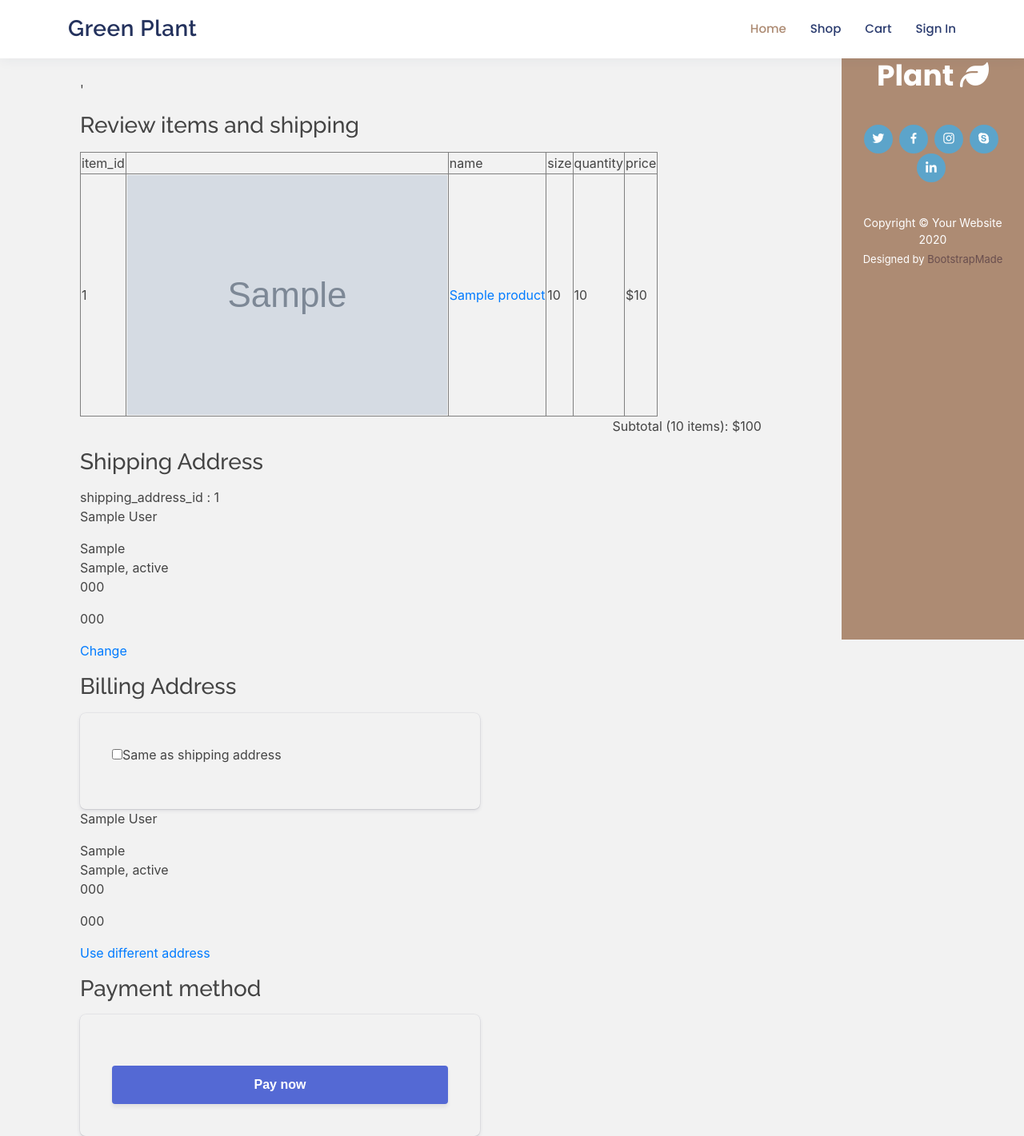
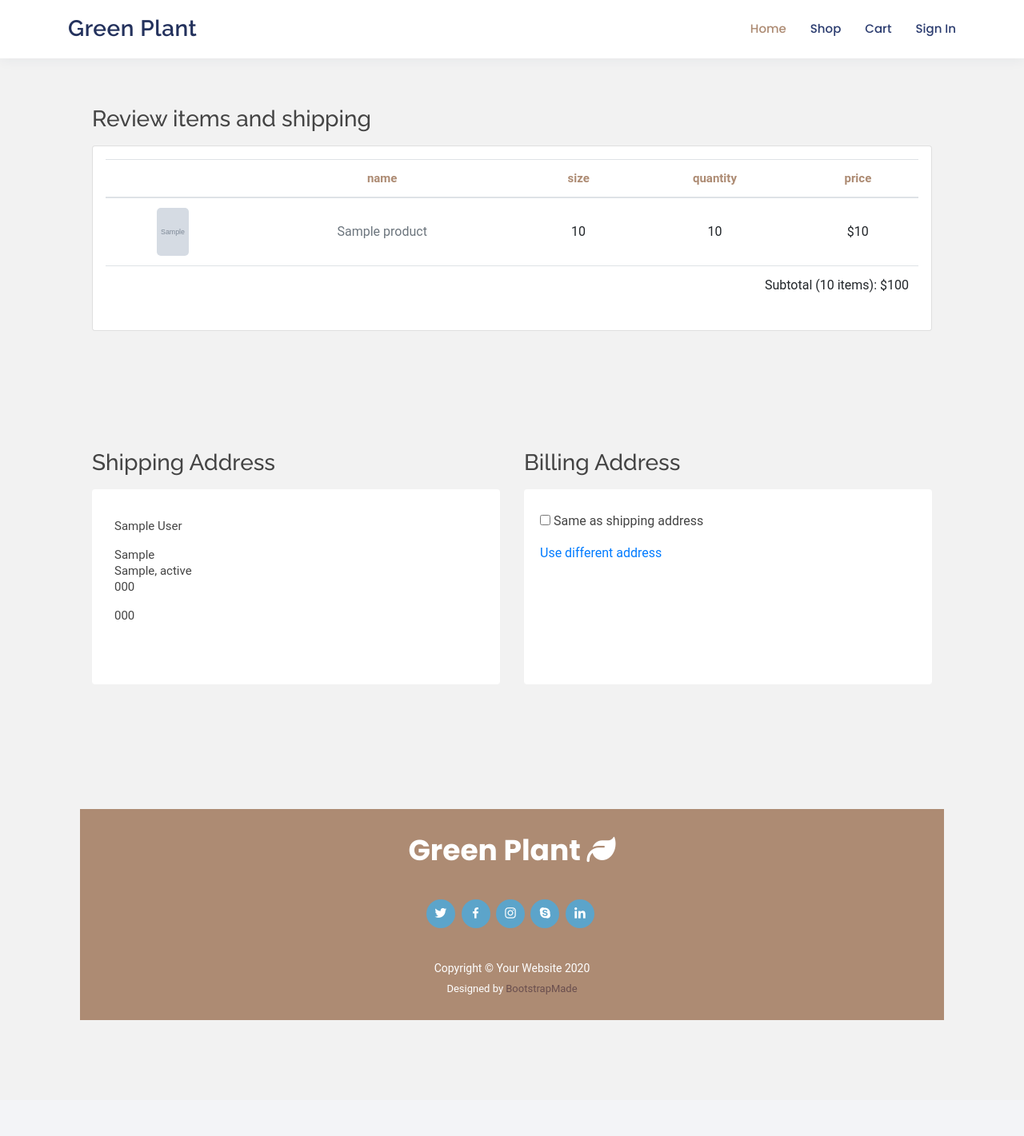
Before and after one commit to rayyun/python-100days-of-code, a Flask app: template Day96-Web-Online-Shop/templates/checkout.html in a window 1280 px wide. Shown: the whole page at 80% size. After the commit the page ends 1276 px from the top, so only its background shows below. Run offline with Flask 2, Linux system fonts and the light colour scheme; tables that the repository leaves empty hold one stand-in row (values such as "Sample post"); the template is opened without the code that fills it: values that come from a table or form of the project are taken from there, most other values are stand-ins (such as "Sample title", 1, 10 or a date in 2020); grey boxes marked "Sample" are stand-in pictures; some libraries are stand-ins or nearby versions.

Commit message:
before edit footer

```diff
--- a/Day96-Web-Online-Shop/templates/checkout.html
+++ b/Day96-Web-Online-Shop/templates/checkout.html
@@ -11,62 +11,97 @@
 <!--    <meta name="description" content="A demo of a payment on Stripe" />-->
 <!--    <meta name="viewport" content="width=device-width, initial-scale=1" />-->
 
+<section id="order-cart">
+<!--<section id="order-cart" class="my-5 py-3 px-5 mx-auto">-->
+  <div class="container py-3">
 
-    <section id="order-cart" class="order-cart">'
-        <div>
-            <p><h3 style="text-align: left;">Review items and shipping</h3></p>
+
+    <div class="py-3">
+      <h3 class="fw-normal mb-0 text-black">Review items and shipping</h3>
+    </div>
+
     {% set ns = namespace(subtotal=0) %}
     {% set ns_qty = namespace(count=0) %}
     {% set ns_ship_address = namespace(id='') %}
     {% set ns_bill_address = namespace(id='') %}
 
 
-        <table border="1">
+    <div class="card rounded-3 mb-2">
+      <div class="card-body p-2">
+
+        <div class="row d-flex justify-content-between align-items-center mx-auto my-2 px-2">
+
+        <table class="table review-table">
+          <thead>
             <tr>
-                <td>item_id</td>
-                <td></td>
-                <td>name</td>
-                <td>size</td>
-                <td>quantity</td>
-                <td>price</td>
+                <th scope="col" class="review-table-header"></th>
+                <th scope="col" class="review-table-header">name</td>
+                <th scope="col" class="review-table-header">size</td>
+                <th scope="col" class="review-table-header">quantity</td>
+                <th scope="col" class="review-table-header">price</td>
             </tr>
+          </thead>
+          <tbody>
 
 
         {% for item in cart_list %}
 
             <tr>
-                <td>{{ item.product_id }}</td>
-                <td><a href="/item-detail/{{ item.product_id }}"><img src="{{ item.product.img_lg_url.replace('w=480', 'w=60&h=120') }}"></a></td>
-                <td><a href="/item-detail/{{ item.product_id }}">{{ item.product.name }}</a></td>
+                <td><a href="/item-detail/{{ item.product_id }}"><img src="{{ item.product.img_lg_url.replace('w=480', 'w=60&h=120') }}" class="review-img"></a></td>
+                <td class="align-middle"><a href="/item-detail/{{ item.product_id }}" class="text-muted">{{ item.product.name }}</a></td>
 
-                <td>{{ item.product.size }}</td>
-                <td>{{ item.quantity }}</td>
+                <td class="align-middle">{{ item.product.size }}</td>
+                <td class="align-middle">{{ item.quantity }}</td>
 
                 {% set price = (item.product.price - item.product.discount)|round(2) %}
                 {% set ns_qty.count = ns_qty.count + item.quantity %}
 
 
-                <td>${{ (price|string).rstrip('00').rstrip('.') }}
+                <td class="align-middle">${{ (price|string).rstrip('00').rstrip('.') }}
                     {% set ns.subtotal = ns.subtotal + (price) * (item.quantity|int) %}
 
                 </td>
             </tr>
+          {% endfor %}
+            <tr>
+                <td colspan="5" align="right">Subtotal ({{ ns_qty.count }} items): ${{ (ns.subtotal|string).rstrip('00').rstrip('.') }}</td>
+          </tbody>
 
-        {% endfor %}
         </table>
 
-        <p style="text-align:right;">Subtotal ({{ ns_qty.count }} items): ${{ (ns.subtotal|string).rstrip('00').rstrip('.') }}</p>
+<!--        <p style="text-align:right;">Subtotal ({{ ns_qty.count }} items): ${{ (ns.subtotal|string).rstrip('00').rstrip('.') }}</p>-->
 
+        </div>
+      </div>
+    </div>
   </div>
 
 
 
+  <section class="container pb-3">
+
+      <div class="row mb-5">
+        <div class="col-md-6">
+            <div class="py-3">
+              <h3 class="fw-normal pt-5 mb-0 text-black">Shipping Address</h3>
+            </div>
+
+<!--            <div class="card rounded-3 mb-2">-->
+<!--              <div class="card-body p-2">-->
+<!--                <div class="col-md-6">-->
+            <div class="card border-0 h-75">
+                <div class="card-body mt-2">
 
 
+        <!--                <div class="card rounded-3 mb-4">-->
+        <!--                  <div class="card-body p-4">-->
 
-        <div>
-            <p><h3 style="text-align: left;">Shipping Address</h3></p>
-        </div>
+                    <div class="row d-flex justify-content-between align-items-center mx-auto my-2 px-2">
+
+
+<!--        <div>-->
+<!--            <p><h3 style="text-align: left;">Shipping Address</h3></p>-->
+<!--        </div>-->
 
         {% if not s_address %}
 
@@ -123,7 +158,7 @@ $(function() {
 </script>
 
         <div id="addFormContainer">
-            {% if s_address|length > 1 %}
+            {% if s_status != 'confirmed' and s_address|length > 1%}
             <form action="{{ url_for('checkout') }}" method="post">
                 <input name="action" value="confirm-shipping-address" hidden>
                 <input name="cart_id" value="{{ cart_id }}" hidden>
@@ -147,16 +182,16 @@ $(function() {
 <!--            {{ s_address }}-->
                 {% if s_status == 'confirmed' %}
                     {% set  ns_ship_address.id = s_address[0].id %}
-                    shipping_address_id : {{ ns_ship_address.id }}
+<!--                    shipping_address_id : {{ ns_ship_address.id }}-->
                 {% endif %}
 
-            <p>{{ s_address[0].name }}</p>
-            <p>
+                <p class="address">{{ s_address[0].name }}</p>
+                <p class="address">
                     {{ s_address[0].street_1 }}<br>
                     {{ s_address[0].city }}, {{ s_address[0].state }}<br>
                     {{ s_address[0].zip_code }}
                 </p>
-            <p>{{ s_address[0].phone }}</p>
+                <p class="address">{{ s_address[0].phone }}</p>
 
 
 
@@ -187,14 +222,19 @@ $(function() {
 
         <p id="showShippingForm"><a href="#" onClick='showShippingForm'>Use different address</a></p>
 
-            {% else %}
-            <p id="changeShippingForm"><a href="#" onClick='changeShippingForm'>Change</a></p>
+<!--            <p id="changeShippingForm"><a href="#" onClick='changeShippingForm'>Change</a></p>-->
 
 
             {% endif %}
             <table id="addShippingForm" style="display: none;">
                 <tr>
+<!--                    <td>{{ wtf.quick_form(s_form, novalidate=True, button_map={"submit": "primary"}) }}</td>-->
                     <td>{{ wtf.quick_form(s_form, novalidate=True, button_map={"submit": "primary"}) }}</td>
+<!--                    <td>-->
+<!--                        <form method="POST" action="">-->
+<!--                            -->
+<!--                        </form>-->
+<!--                    </td>-->
                 </tr>
             </table>
 <!--            <table id="changeShippingForm" style="display: none;">-->
@@ -202,25 +242,48 @@ $(function() {
 <!--                    <td>{{ wtf.quick_form(s_form, novalidate=True, button_map={"submit": "primary"}) }}</td>-->
 <!--                </tr>-->
 <!--            </table>-->
+    {% endif %}
         </div>
-        {% endif %}
 
-        <div>
-            <p><h3 style="text-align: left;">Billing Address</h3></p>
+
+
+
     </div>
+                </div>
+            </div>
+<!--            </div>-->
+<!--              </div>-->
+<!--            </div>-->
+        </div>
+
+
+        <div class="col-md-6">
+            <div class="py-3">
+              <h3 class="fw-normal pt-5 mb-0 text-black">Billing Address</h3>
+            </div>
+<!--    -->
+<!--            <div>-->
+<!--                <p><h3 style="text-align: left;">Billing Address</h3></p>-->
+<!--            </div>-->
+
+            <div class="card border-0 h-75">
+               <div class="card-body mt-2">
+<!--                   <div class="row d-flex justify-content-between align-items-center mx-auto my-2 px-2">-->
+
                 <div>
                     {% if b_status == 'confirmed' %}
                         {% set  ns_bill_address.id = b_address[0].id %}
-                billing_address_id : {{ ns_bill_address.id }}
+<!--                        billing_address_id : {{ ns_bill_address.id }}-->
         <!--            billing_address_id : {{ b_address[0].id }}-->
-            <p>{{ b_address[0].name }}</p>
-            <p>
+                    <p class="address">{{ b_address[0].name }}</p>
+                    <p class="address">
                         {{ b_address[0].street_1 }}<br>
                         {{ b_address[0].city }}, {{ b_address[0].state }}<br>
                         {{ b_address[0].zip_code }}
                     </p>
-            <p>{{ b_address[0].phone }}</p>
+                    <p class="address">{{ b_address[0].phone }}</p>
                     {% else %}
+                        {% if s_address|length >= 1 %}
                     <form id="same-as-shipping-address" action="{{ url_for('checkout') }}" method="post">
                         <input name="action" value="confirm-billing-address" hidden>
                         <input name="cart_id" value="{{ cart_id }}" hidden>
@@ -228,11 +291,13 @@ $(function() {
                         <input name="b_status" value="confirmed" hidden>
                         <input name="ship_address_id" value="{{ s_address[0].id }}" hidden>
                         <input name="bill_address_id" value="{{ s_address[0].id }}" hidden>
-                <input type="checkbox" onclick="this.form.submit()">Same as shipping address</a></p>
+                        <input type="checkbox" onclick="this.form.submit()">  Same as shipping address</a></p>
                     </form>
+                        {% endif %}
 
 
                         {% if b_address|length > 1 %}
+                            {% if b_status != 'confirmed' %}
                         <form id="billing-address-list" action="{{ url_for('checkout') }}" method="post">
                             <input name="action" value="confirm-billing-address" hidden>
                             <input name="cart_id" value="{{ cart_id }}" hidden>
@@ -251,23 +316,22 @@ $(function() {
 
                             {% else %}
             <!--            {{ s_address }}-->
-
-                <p>{{ b_address[0].name }}</p>
-                <p>
+                        <p class="address">{{ b_address[0].name }}</p>
+                        <p class="address">
                             {{ b_address[0].street_1 }}<br>
                             {{ b_address[0].city }}, {{ b_address[0].state }}<br>
                             {{ b_address[0].zip_code }}
                         </p>
-                <p>{{ b_address[0].phone }}</p>
+                        <p class="address">{{ b_address[0].phone }}</p>
 
                             {% endif %}
+                        {% endif %}
 
-                {% if b_status != 'confirmed' %}
+                        {% if s_status == 'confirmed' and b_status != 'confirmed' %}
 
                         <p id="showBillingForm"><a href="#" onClick='showBillingForm'>Use different address</a></p>
 
-                {% else %}
-                <p id="changeBillingForm"><a href="#" onClick='changeBillingForm'>Change</a></p>
+        <!--                <p id="changeBillingForm"><a href="#" onClick='changeBillingForm'>Change</a></p>-->
 
 
                         {% endif %}
@@ -287,25 +351,39 @@ $(function() {
 
 
             </div>
+               </div>
+            </div>
+        </div>
+      </div>
+        </div>
+  </section>
+  <section class="container pb-3 mb-5">
+
 
 <!--        <div>-->
 <!--            <p>{{ wtf.quick_form(b_form, novalidate=True, button_map={"submit": "primary"}) }}</p>-->
 <!--        </div>-->
 
+    <div>
+
+    {% if s_status == 'confirmed' and b_status == 'confirmed' %}
 
 <!--        Stripe Payment   -->
     <!--    <section id="stripe-payment">-->
+
+        <div>
+          <h3 class="fw-normal pt-5 mb-3 text-black">Payment method</h3>
+        </div>
         <div id="stripe-payment">
-            <p><h3 style="text-align: left;">Payment method</h3></p>
+<!--            <p><h3 style="text-align: left;">Payment method</h3></p>-->
 
             <link rel="stylesheet" href="static/css/checkout.css" />
             <script src="https://js.stripe.com/v3/"></script>
 
 <script type=text/javascript>
     var items = {{ cart_list_json | tojson | safe }};
-
+    var cart_id = {{ cart_id }}
 </script>
-
 
             <script src="static/assets/js/checkout.js" defer></script>
 
@@ -330,13 +408,15 @@ $(function() {
         </div>
 <!--    </section>-->
 
+    {% endif %}
+  </div>
 
 
 
-
-
+<!--</div>-->
 
   </section>
+<!--</section>-->
 
 
 
```
Lines whose indentation alone changed are shown as unchanged.
